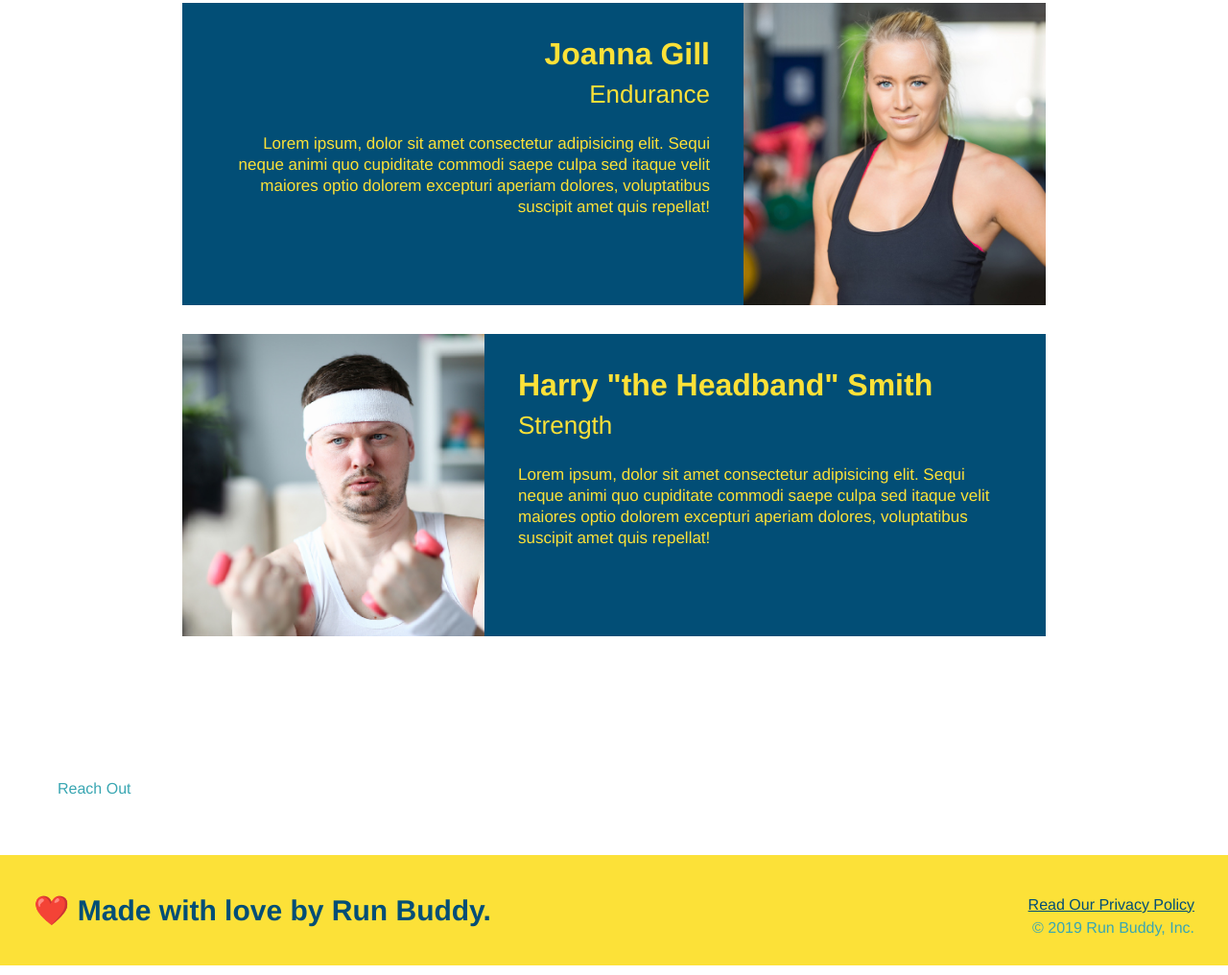
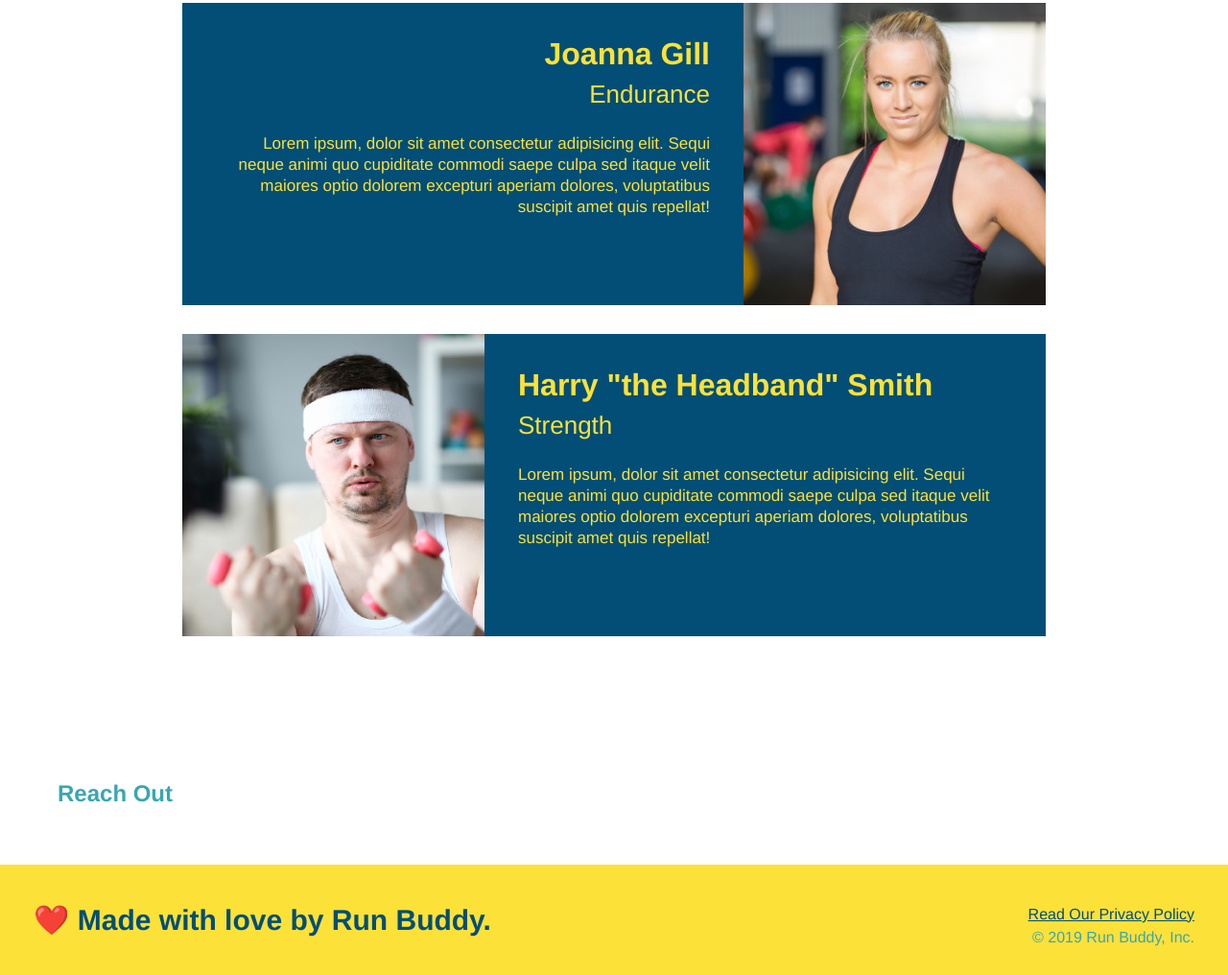
Before and after one commit to matt-gross-27/run-buddy, a plain HTML site: page index.html in a window 1280 px wide. Shown: the part 3254-4270 px from the top of the page at 96% size. Drawn offline with Linux system fonts and the light colour scheme.

Commit message:
reach out section h2 error fixed

```diff
--- a/index.html
+++ b/index.html
@@ -154,7 +154,7 @@
 
     <!-- "reach out" section -->
     <section id="reach-out">
-        <h2></h2>Reach Out</h2>
+        <h2>Reach Out</h2>
     </section>
 
     <!-- footer -->
```
